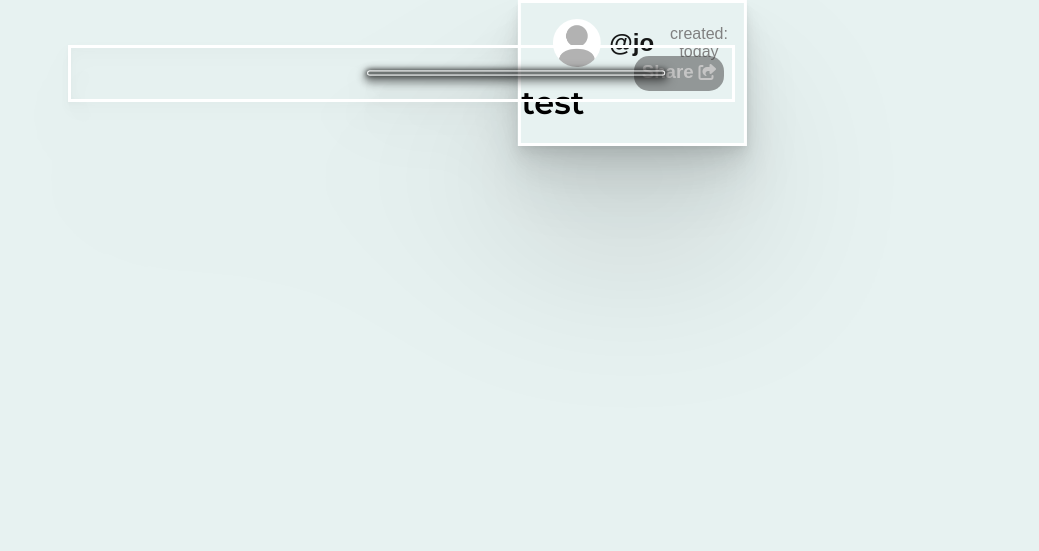
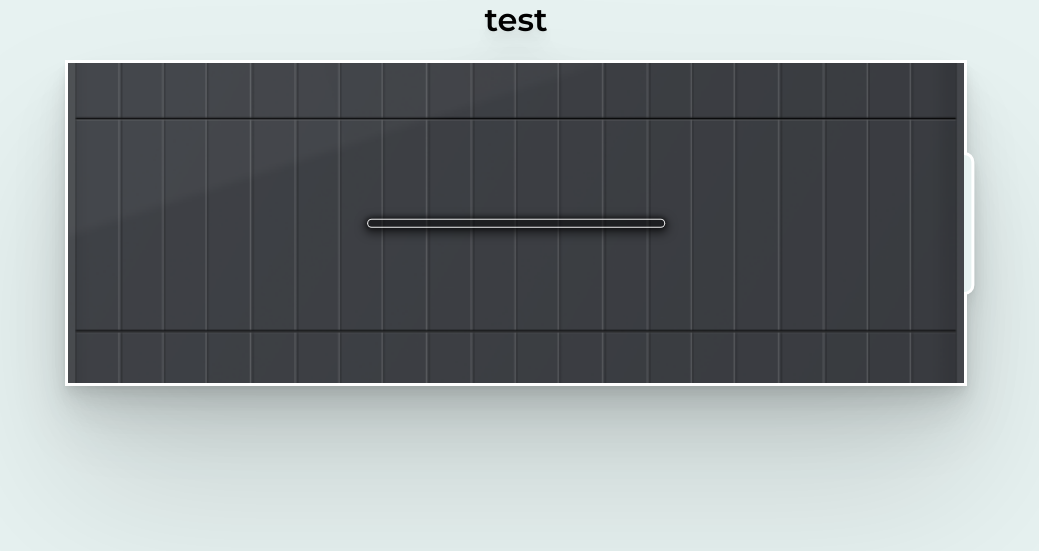
Before and after one commit to luke-fairbanks/mdgPrototype, a Flask app: page /asset/1 in a window 1280 px wide. Shown: the part 96-647 px from the top of the page, without its empty margins (124-1163 px from the left). Run offline with Flask 2, Linux system fonts and the light colour scheme; data comes from the database, SQL or seed files in the repository; both versions use the stored data as it was after the commit; some libraries are stand-ins or nearby versions; some web fonts are replaced.

Commit message:
finalizing

```diff
--- a/digital_garage/static/css/assetpage.css
+++ b/digital_garage/static/css/assetpage.css
@@ -35,15 +35,8 @@
     align-items: center;
     justify-content: center;
     margin: auto;
-    flex-direction: row;
+    flex-direction: column;
     width: 70%;
-    /*box-shadow:
-    0 2.8px 2.2px rgba(0, 0, 0, 0.034),
-    0 6.7px 5.3px rgba(0, 0, 0, 0.048),
-    0 12.5px 10px rgba(0, 0, 0, 0.06),
-    0 22.3px 17.9px rgba(0, 0, 0, 0.072),
-    0 41.8px 33.4px rgba(0, 0, 0, 0.086),
-    0 100px 80px rgba(0, 0, 0, 0.12);*/
     filter:
         drop-shadow(0 2.8px 2.2px rgba(0, 0, 0, 0.034))
         drop-shadow(0 6.7px 5.3px rgba(0, 0, 0, 0.048))
@@ -52,22 +45,57 @@
         drop-shadow(0 41.8px 33.4px rgba(0, 0, 0, 0.086))
         drop-shadow(0 100px 80px rgba(0, 0, 0, 0.12))
     ;
-    overflow: hidden;
+    position: relative;
+    z-index: 2;
+    text-align: center;
 }
 .product-card-model{
-    width: 90%;
+    width: 100%;
+    height: 40vh;
     border: 3px solid white;
-    z-index: 2;
+    z-index: 6;
+    display: flex;
+    align-items: center;
+    position: relative;
+}
+.product-card-model .garage-door{
+    background-image: url(../img/garage-door-dark.png);
+    position: absolute;
+    top: 0;
+    left: 0;
+    right: 0;
+    bottom: 0;
+    background-position: center;
+    background-repeat: no-repeat;
+    background-size: cover;
+    transition: background-position-y 2s ease;
+    z-index: 10;
+}
+.garage-door.loaded{
+    animation: garage-slide-up 2s ease forwards;
+}
+@keyframes garage-slide-up {
+    99%{
+        background-position-y: 250%;
+    }
+    100%{
+        background-position-y: 250%;
+        display: none;
+        visibility: hidden;
+    }
 }
 .product-card-info{
     border: 3px solid white;
-    z-index: 1;
     background-color: var(--main-bkg-color);
-    transform: translateX(-95%);
+    transform: translateX(7%);
     transition: transform .5s ease;
+    position: absolute;
+    right: 0;
+    border-radius: 0px 10px 10px 0px;
+    padding: 1em;
 }
 .product-card-wrapper:hover .product-card-info{
-    transform: translateX(0);
+    transform: translateX(95%);
 }
 .product-card{
     display: flex;
@@ -132,6 +160,9 @@ model-viewer {
     height: 40vh;
     background-image: url(../img/garage2.jpeg);
     background-position: center;
+    position: relative;
+    z-index: 5;
+    background-size: cover;
 }
 .progress-bar {
 display: block;
@@ -146,6 +177,8 @@ border-radius: 25px;
 box-shadow: 0px 3px 10px 3px rgba(0, 0, 0, 0.5), 0px 0px 5px 1px rgba(0, 0, 0, 0.6);
 border: 1px solid rgba(255, 255, 255, 0.9);
 background-color: rgba(0, 0, 0, 0.5);
+z-index: 1000;
+position: absolute;
 }
 
 .progress-bar.hide {
@@ -163,9 +196,8 @@ transition: width 0.3s;
 }
 
 .asset-info{
-    padding: 1em;
-    width: 100%;
-    text-align: center;
+    padding: .3em;
+    text-align: left;
 }
 .assetImage{
     max-width: 100%;
@@ -178,7 +210,8 @@ transition: width 0.3s;
     display: flex;
     align-items: center;
     justify-content: space-between;
-    margin: 0 1em;
+    margin: 1em 0em;
+    flex-direction: column;
 }
 .owner-info a{
     display: flex;
@@ -187,9 +220,10 @@ transition: width 0.3s;
     text-decoration: none;
     align-items: center;
 }
-.owner-info p{
+.asset-info p{
     color: gray;
     margin: 0;
+    font-size: 13px;
 }
 @media (max-width: 400px) {
     .owner-info{
@@ -206,3 +240,13 @@ transition: width 0.3s;
     margin: 0;
     color: rgba(0, 0, 0, 0.904);
 }
+
+@media (max-width: 500px) {
+    .product-card-info{
+        bottom: -50%;
+        width: -webkit-fill-available;
+        left: 0;
+        transform: translate(0);
+        border-radius: 0px 0px 10px 10px;
+    }
+}
--- a/digital_garage/templates/assetpage.html
+++ b/digital_garage/templates/assetpage.html
@@ -10,22 +10,25 @@
         //Load model viewer
 
         const onProgress = (event) => {
-            const progressBar = event.target.querySelector('.progress-bar');
-            const updatingBar = event.target.querySelector('.update-bar');
+            const progressBar = document.querySelector('.progress-bar');
+            const updatingBar = document.querySelector('.update-bar');
             updatingBar.style.width = `${event.detail.totalProgress*100}%`;
             if (event.detail.totalProgress == 1) {
                 progressBar.classList.add('hide');
+                document.querySelector(".garage-door").classList.add('loaded')
             }
         };
 
+        const onLoad = (event) => {
+            console.log('loaded');
+        };
         document.querySelector('#asset').addEventListener('progress', onProgress);
-
-        $('#asset').load = function(){
-            alert('hello')
-        }
+        document.querySelector('#asset').addEventListener('load', onLoad);
 
         $(window).blur(function(){
             $('#asset').hide();
+            $(".garage-door").removeClass('loaded')
+            //$('.product-card-info').hide()
             });
             $(window).focus(function(){
             if( /Android|webOS|iPhone|iPad|iPod|BlackBerry|IEMobile|Opera Mini/i.test(navigator.userAgent) ) {
@@ -34,6 +37,8 @@
             else{
                 if (window.innerWidth > 700){
                 $('#asset').show();
+                $(".garage-door").addClass('loaded')
+                //$('.product-card-info').show()
                 }
             }
             });
@@ -58,7 +63,7 @@
             box.style.position = "absolute";
             box.style.left = `${randomInteger(0, 90)}%`;
             box.style.top = `${randomInteger(0, 90)}%`;
-            box.style.zIndex = index;
+            box.style.zIndex = 1;
             container.appendChild(box);
             $(box).one('webkitAnimationEnd mozAnimationEnd MSAnimationEnd oanimationend animationend', function() {
                 $(this).remove();
@@ -104,13 +109,18 @@ $('.share-link').on('click',function(){
 {% block pageContent %}
 <div class="container">
 <div class="product-card-wrapper">
+    <h1>{{ targetAsset.name }}</h1>
     <div class="product-card-model">
-        {#<img class="assetImage" style="background-image: url(../static/img/garage2.jpeg);" src="../static/img/cartoon-car.png" alt="Asset Image">#}
+        <!--garage door-->
+        <div class="garage-door"></div>
         <!--Model VIEWER-->
+        <div class="progress-bar" slot="progress-bar">
+            <div class="update-bar"></div>
+        </div>
+
         <model-viewer
         id="asset"
         bounds="tight"
-        poster="../static/img/garage-door-dark.png"
         camera-controls
         orbit-sensitivity=".8"
         shadow-intensity="1"
@@ -121,26 +131,21 @@ $('.share-link').on('click',function(){
             <div class="share-link-wrapper">
                 <a class="share-link" href="#"><h3>Share</h3><i class="fas fa-share-square"></i></a>
             </div>
-
-            <div class="progress-bar" slot="progress-bar">
-                <div class="update-bar"></div>
-            </div>
         </model-viewer>
-    </div>
         <div class="product-card-info">
             <div class="asset-info">
+                <p>
+                    created: {{ targetAsset.date_created }}
+                </p>
                 <div class="owner-info" >
                     <a href="{{ url_for('profile', username= ownerUsername) }}">
                         <img class="profileImage"src="{{ ownerProfilePicture }}" alt="Profile Picture of NFT Owner">
                         <h2>@{{ ownerUsername }}</h2>
                     </a>
-                <p>
-                    created: {{ targetAsset.date_created }}
-                </p>
                 </div>
             </div>
-        <h1>{{ targetAsset.name }}</h1>
 
+        </div>
     </div>
     </div>
 </div>
--- a/digital_garage/templates/homepage.html
+++ b/digital_garage/templates/homepage.html
@@ -230,7 +230,7 @@
         </div>
     </div>
     <div class="disclaimer">
-        <p>*all stats and brand association are merely hypothetical as this is a prototype application</p>
+        <p>*all stats and brand association are hypothetical as this is merely a prototype application</p>
     </div>
     {% include 'footer.html' %}
 </div>
```
Also changed, not shown: digital_garage/static/css/homepage.css (+14 -9 lines), digital_garage/static/css/profilepage.css (+16 -0 lines), digital_garage/static/scripts/profilepage.js (+10 -2 lines), mdgPrototype.db. Lines whose indentation alone changed are shown as unchanged.
